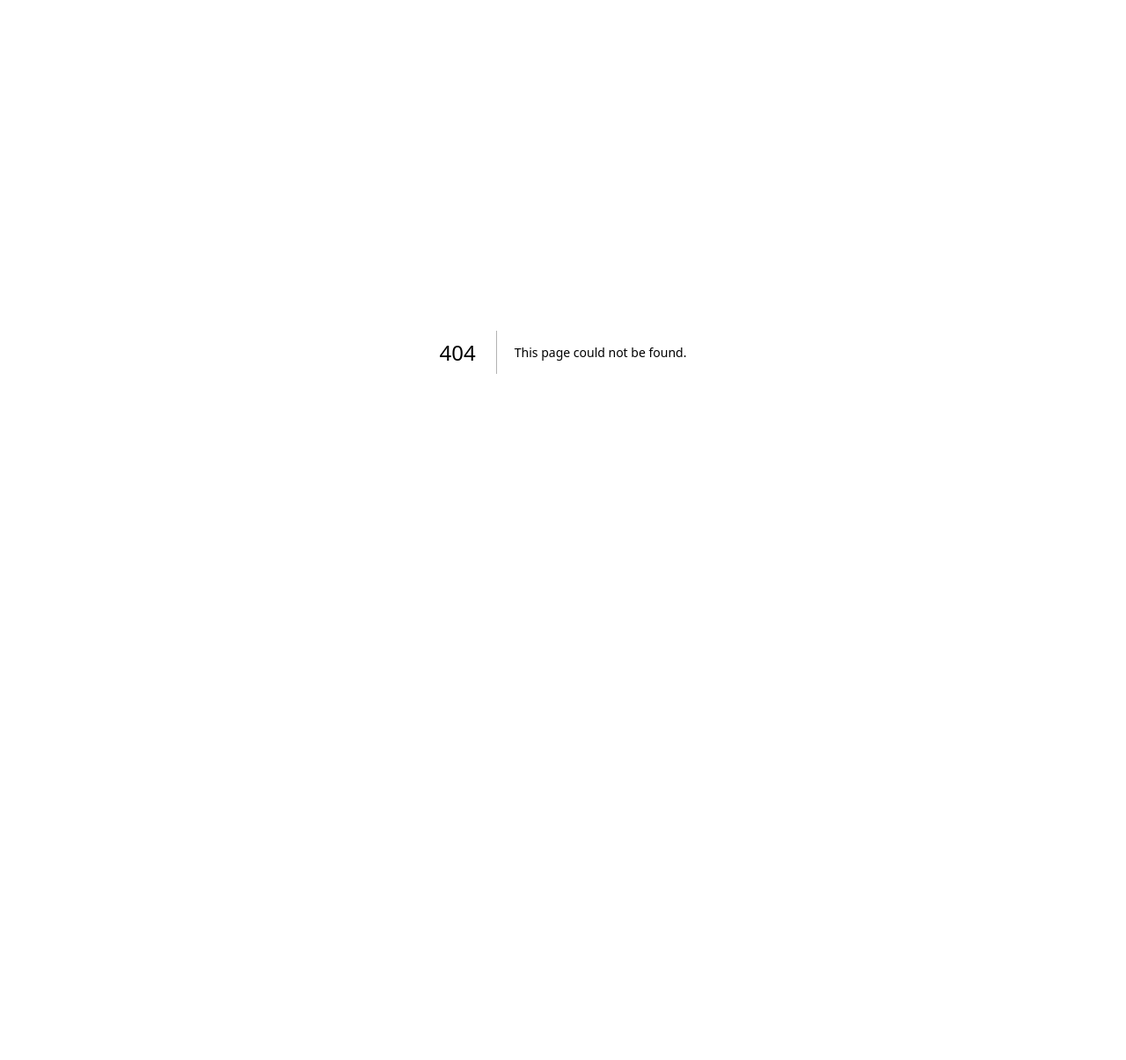
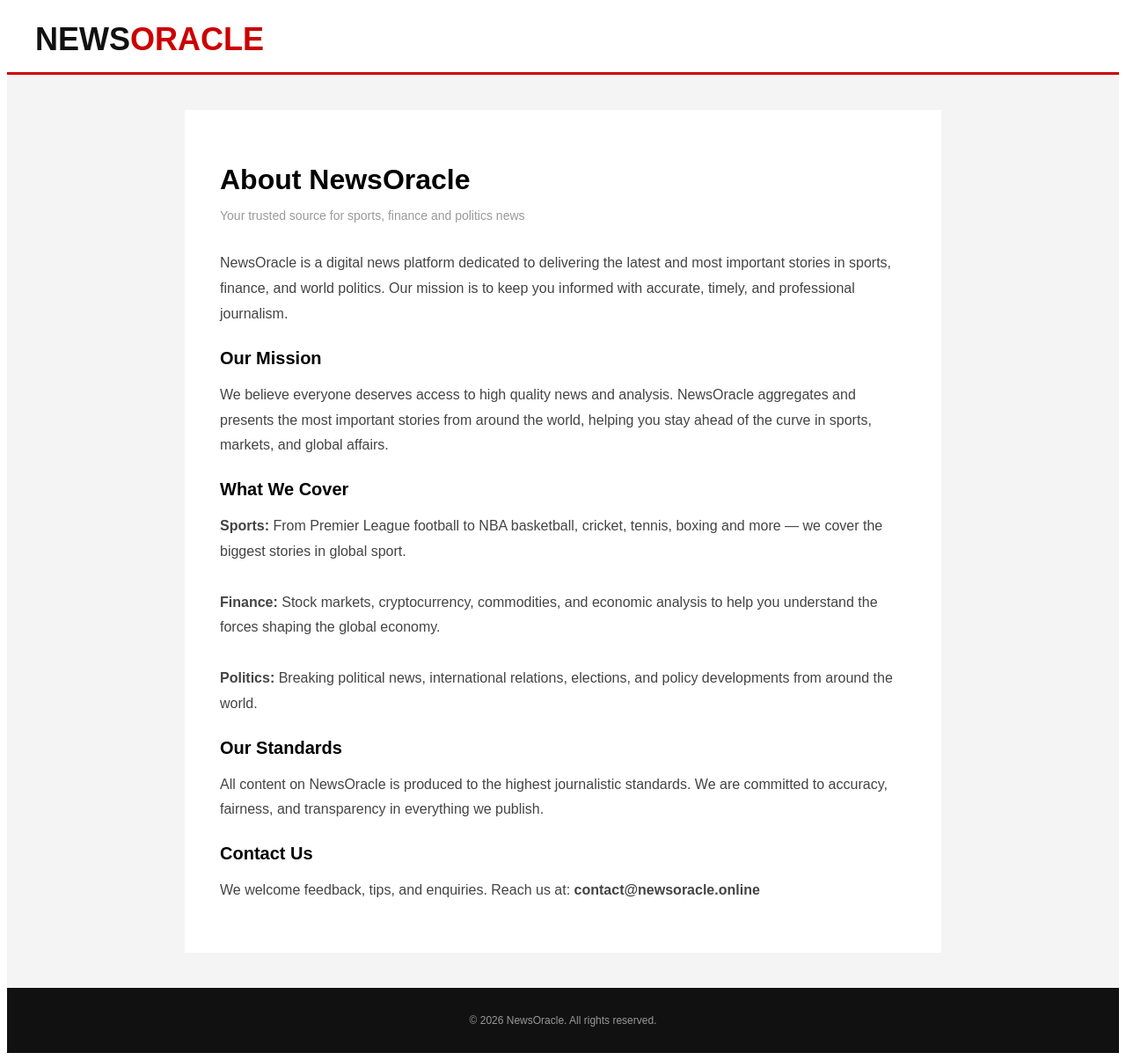
Before and after one commit to richmanempire001-cyber/newsoracle, a Next.js app: page /about in a window 1280 px wide. Before the commit this address had no page. Shown: the whole page at 88% size. Before the commit the page ends 800 px from the top, so only its background shows below. Built offline with nearby package versions, Linux system fonts and the light colour scheme.

Commit message:
Create about.js

```diff
--- /dev/null
+++ b/pages/about.js
@@ -0,0 +1,59 @@
+import Head from "next/head";
+import Link from "next/link";
+
+export default function About() {
+  return (
+    <>
+      <Head>
+        <title>About Us — NewsOracle</title>
+      </Head>
+      <div style={{ fontFamily: "Arial, sans-serif", background: "#f4f4f4", minHeight: "100vh" }}>
+
+        {/* Header */}
+        <header style={{ background: "#fff", borderBottom: "3px solid #cc0000", padding: "16px 0" }}>
+          <div style={{ maxWidth: "1200px", margin: "0 auto", padding: "0 20px" }}>
+            <Link href="/" style={{ textDecoration: "none" }}>
+              <h1 style={{ fontSize: "36px", fontWeight: "900", margin: 0, color: "#111" }}>
+                NEWS<span style={{ color: "#cc0000" }}>ORACLE</span>
+              </h1>
+            </Link>
+          </div>
+        </header>
+
+        <div style={{ maxWidth: "860px", margin: "40px auto", padding: "0 20px" }}>
+          <div style={{ background: "#fff", padding: "40px" }}>
+            <h1 style={{ fontSize: "32px", fontWeight: "900", marginBottom: "8px" }}>About NewsOracle</h1>
+            <p style={{ color: "#999", fontSize: "14px", marginBottom: "32px" }}>Your trusted source for sports, finance and politics news</p>
+
+            <p style={{ lineHeight: "1.8", color: "#444", fontSize: "16px" }}>
+              NewsOracle is a digital news platform dedicated to delivering the latest and most important stories in sports, finance, and world politics. Our mission is to keep you informed with accurate, timely, and professional journalism.
+            </p>
+
+            <h2 style={{ fontSize: "20px", fontWeight: "700", margin: "24px 0 12px" }}>Our Mission</h2>
+            <p style={{ lineHeight: "1.8", color: "#444" }}>We believe everyone deserves access to high quality news and analysis. NewsOracle aggregates and presents the most important stories from around the world, helping you stay ahead of the curve in sports, markets, and global affairs.</p>
+
+            <h2 style={{ fontSize: "20px", fontWeight: "700", margin: "24px 0 12px" }}>What We Cover</h2>
+            <p style={{ lineHeight: "1.8", color: "#444" }}>
+              <strong>Sports:</strong> From Premier League football to NBA basketball, cricket, tennis, boxing and more — we cover the biggest stories in global sport.<br /><br />
+              <strong>Finance:</strong> Stock markets, cryptocurrency, commodities, and economic analysis to help you understand the forces shaping the global economy.<br /><br />
+              <strong>Politics:</strong> Breaking political news, international relations, elections, and policy developments from around the world.
+            </p>
+
+            <h2 style={{ fontSize: "20px", fontWeight: "700", margin: "24px 0 12px" }}>Our Standards</h2>
+            <p style={{ lineHeight: "1.8", color: "#444" }}>All content on NewsOracle is produced to the highest journalistic standards. We are committed to accuracy, fairness, and transparency in everything we publish.</p>
+
+            <h2 style={{ fontSize: "20px", fontWeight: "700", margin: "24px 0 12px" }}>Contact Us</h2>
+            <p style={{ lineHeight: "1.8", color: "#444" }}>We welcome feedback, tips, and enquiries. Reach us at: <strong>contact@newsoracle.online</strong></p>
+          </div>
+        </div>
+
+        {/* Footer */}
+        <footer style={{ background: "#111", color: "#999", padding: "30px 20px", marginTop: "40px" }}>
+          <div style={{ maxWidth: "1200px", margin: "0 auto", textAlign: "center" }}>
+            <p style={{ margin: 0, fontSize: "12px" }}>© 2026 NewsOracle. All rights reserved.</p>
+          </div>
+        </footer>
+      </div>
+    </>
+  );
+}
```
